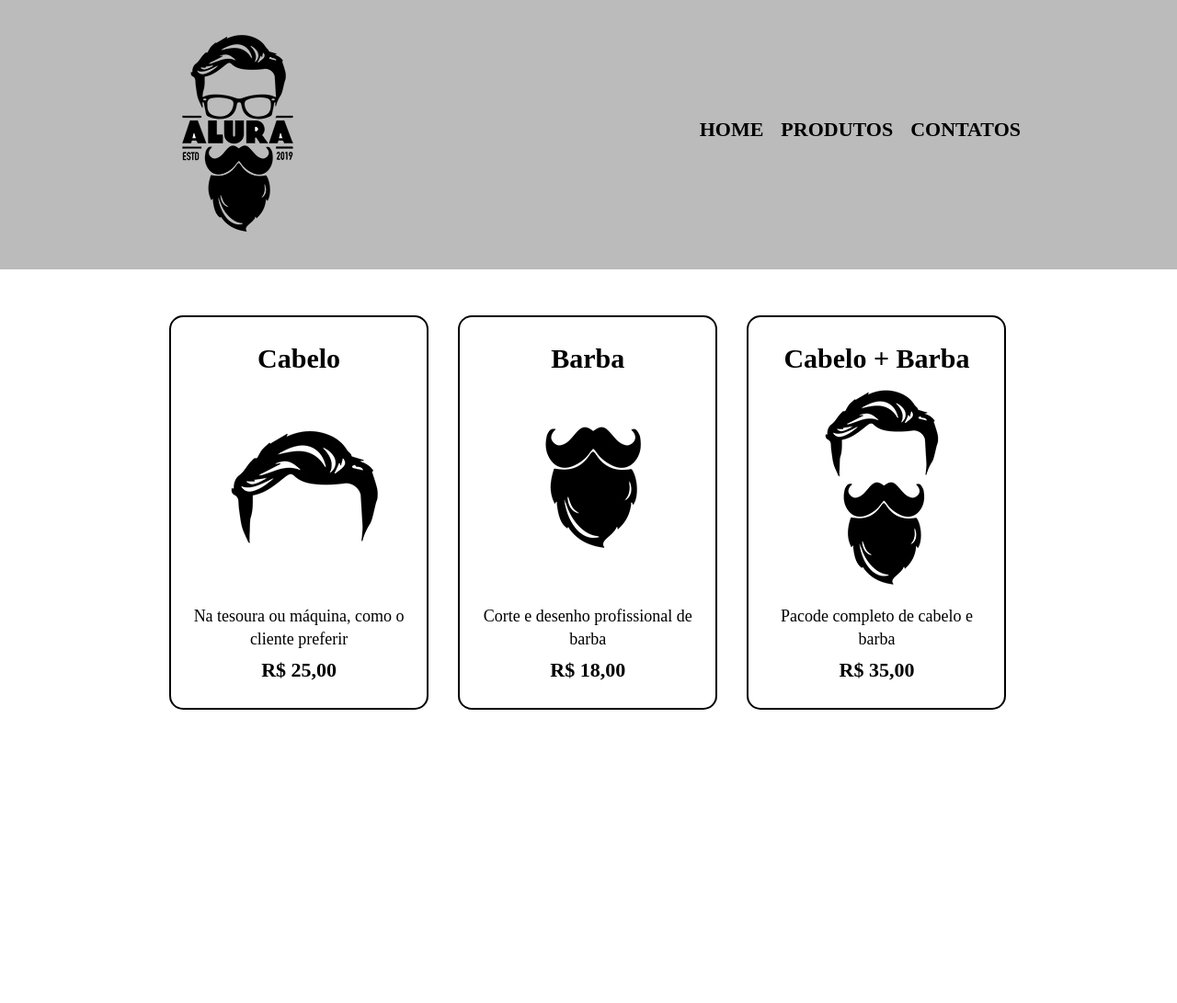
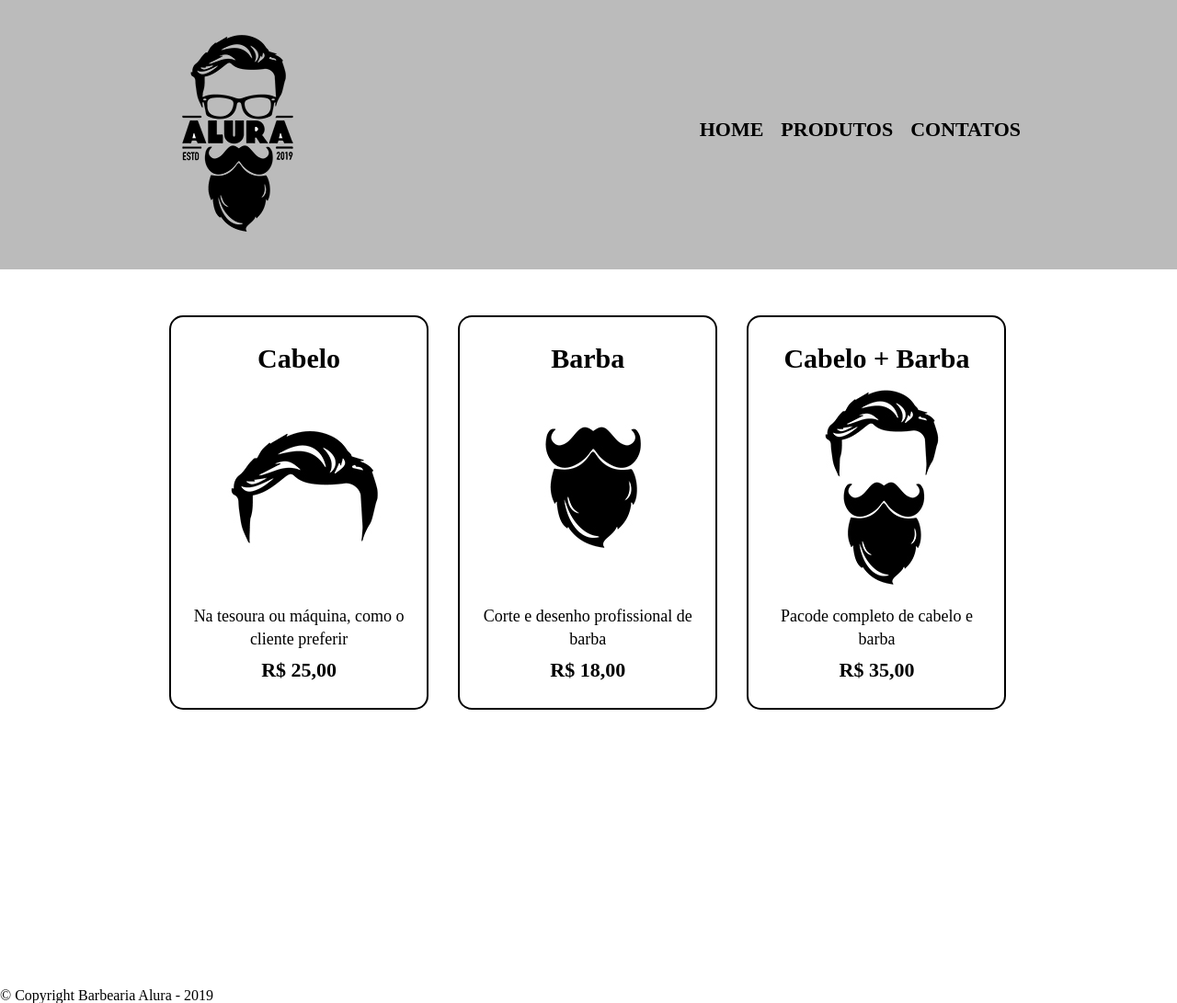
Before and after one commit to Zattrus/Html_Css, a plain HTML site: page produtos.html in a window 1280 px wide. Shown: the whole page at 92% size. Before the commit the page ends 822 px from the top, so only its background shows below. Drawn offline with Linux system fonts and the light colour scheme.

Commit message:
Adicionando o rodape

```diff
--- a/produtos.html
+++ b/produtos.html
@@ -49,6 +49,11 @@
     </ul>
 
   </main>
+
+  <footer>
+    <img src="./imagens/logo-branco.png" alt="">
+    <p class="copyright">&copy; Copyright Barbearia Alura - 2019</p>
+  </footer>
 </body>
 
 </html>
```
